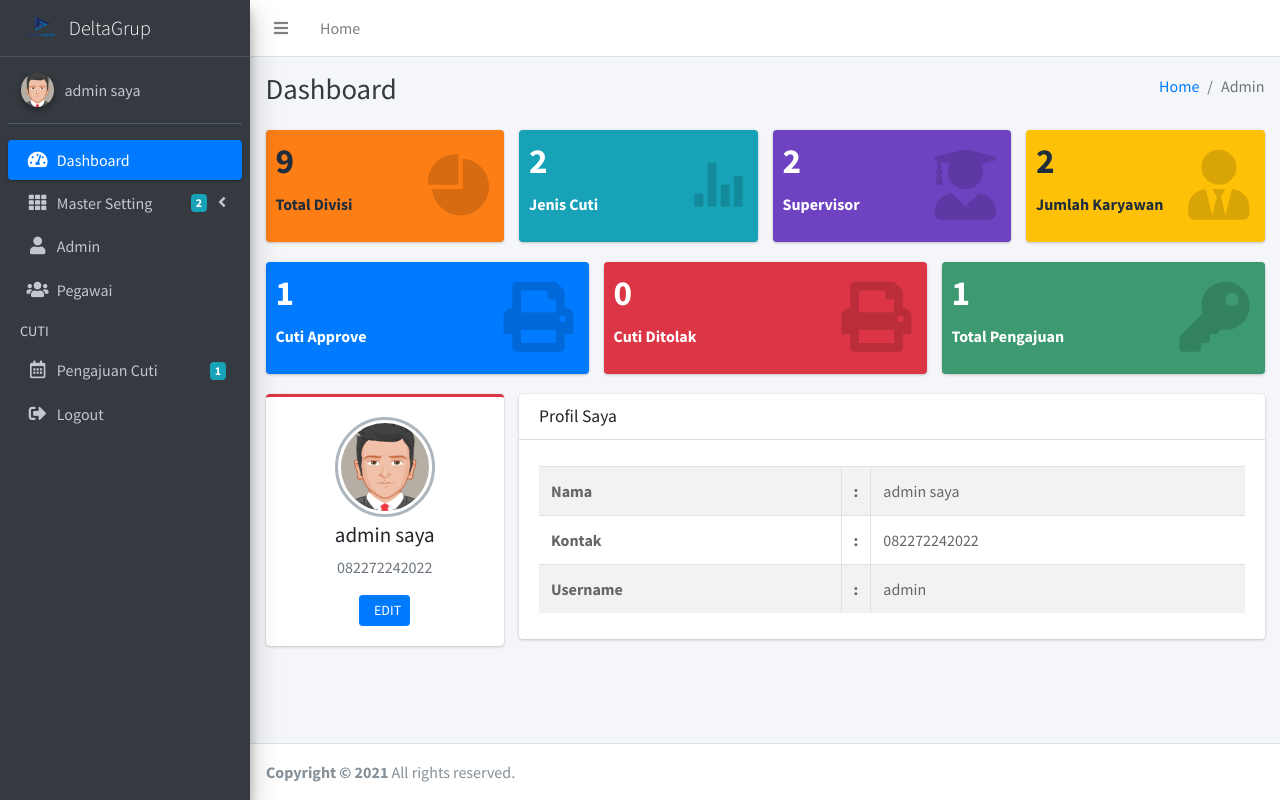
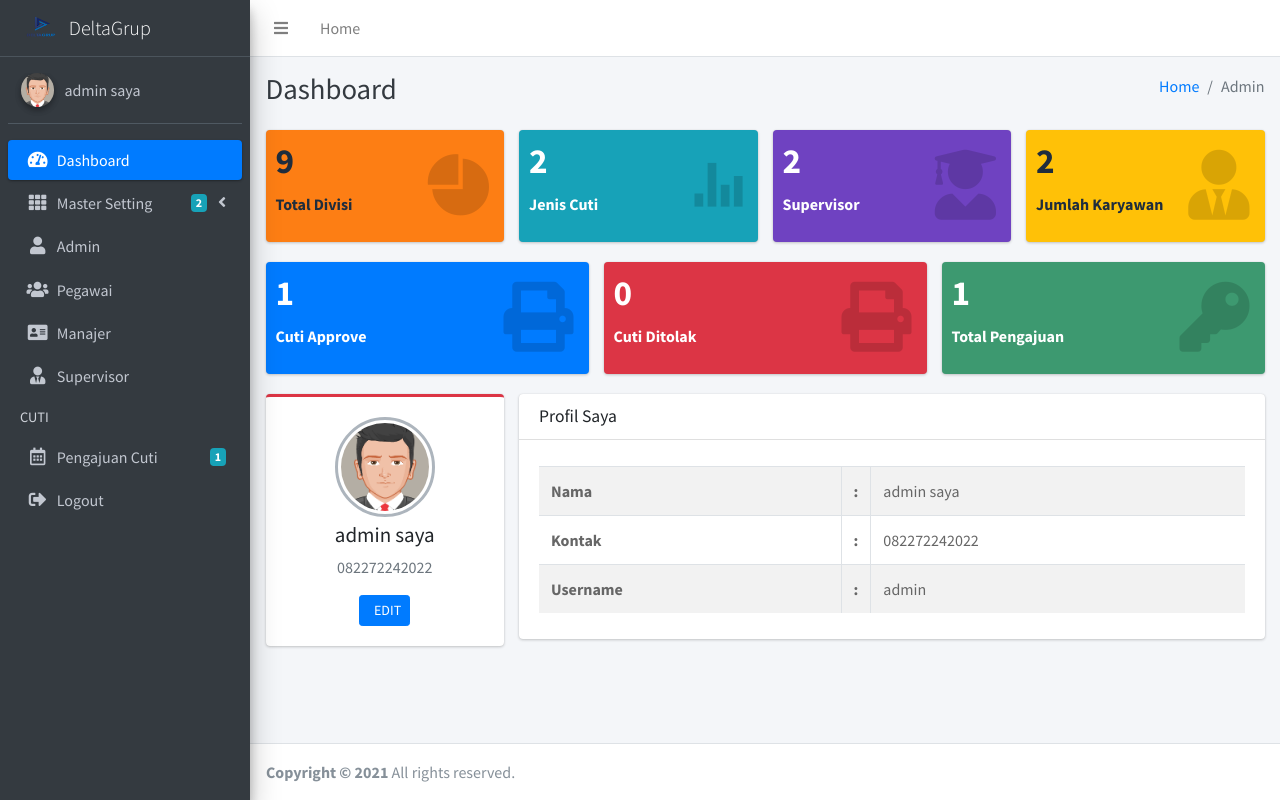
Before and after one commit to ArrayBeyy/cuti_karyawan, a PHP site: page /admin/index.php in a window 1280 px wide. Run offline with PHP 8.4, Linux system fonts and the light colour scheme; a user stored in the database is signed in; data comes from the database, SQL or seed files in the repository; some libraries are stand-ins or nearby versions.

Commit message:
menambahkan sub menu untuk Manajer dan Supervisor di navbar admin

```diff
--- a/admin/header.php
+++ b/admin/header.php
@@ -142,6 +142,22 @@
               </p>
           </a>
           </li>
+          <li class="nav-item has-treeview">
+          <a href="manajer.php" class="nav-link">
+          <i class="nav-icon fas fa-address-card"></i>
+          <p>
+                Manajer
+              </p>
+          </a>
+          </li>
+          <li class="nav-item has-treeview">
+          <a href="supervisor.php" class="nav-link">
+            <i class="nav-icon fas fa-user-tie"></i>
+              <p>
+                Supervisor
+              </p>
+          </a>
+          </li>
 
           <li class="nav-header">CUTI</li>
           <li class="nav-item">
```
